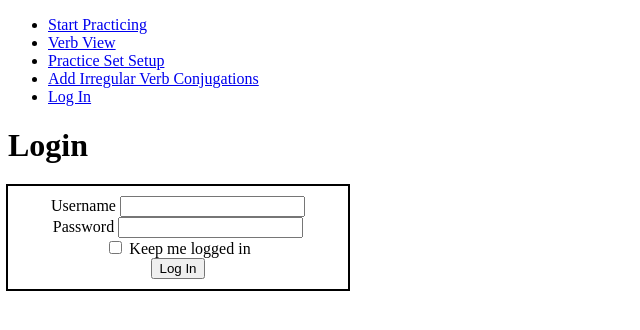
After one commit to thomasalfano/flask-spanish-app, a Flask app: page /auth/login in a window 1280 px wide. The commit adds this page. Shown: the top 330 px of the page, without its empty margins (0-640 px from the left). Run offline with Flask 3, Linux system fonts and the light colour scheme; some libraries are stand-ins or nearby versions.

Commit message:
added user authentication stuff

```diff
--- a/app/__init__.py
+++ b/app/__init__.py
@@ -3,10 +3,16 @@ import os
 from flask import Flask, render_template
 from flask_bootstrap import Bootstrap
 from flask_sqlalchemy import SQLAlchemy
+from flask_migrate import Migrate
+from  flask_login import LoginManager
 from config import config
 
 bootstrap = Bootstrap()
 db = SQLAlchemy()
+migrate = Migrate()
+
+login_manager = LoginManager()
+login_manager.login_view = 'auth.login'
 
 
 def create_app():
@@ -19,8 +25,13 @@ def create_app():
 
     bootstrap.init_app(app)
     db.init_app(app)
+    migrate.init_app(app, db)
+    login_manager.init_app(app)
 
     from .main import main as main_blueprint
     app.register_blueprint(main_blueprint)
 
+    from .auth import auth as auth_blueprint
+    app.register_blueprint(auth_blueprint, url_prefix='/auth')
+
     return app
--- /dev/null
+++ b/app/auth/__init__.py
@@ -0,0 +1,5 @@
+from flask import Blueprint
+
+auth = Blueprint('auth', __name__)
+
+from . import views
--- /dev/null
+++ b/app/auth/forms.py
@@ -0,0 +1,10 @@
+from flask_wtf import FlaskForm
+from wtforms import StringField, PasswordField, BooleanField, SubmitField
+from wtforms.validators import DataRequired, Length
+
+
+class LoginForm(FlaskForm):
+    username = StringField('Username', validators=[DataRequired()])
+    password = PasswordField('Password', validators=[DataRequired()])
+    remember_me = BooleanField('Keep me logged in')
+    submit = SubmitField('Log In')
--- /dev/null
+++ b/app/auth/views.py
@@ -0,0 +1,28 @@
+from flask import render_template, redirect, request, url_for, flash
+from flask_login import login_user, logout_user, login_required
+from . import auth
+from ..models import User
+from .forms import LoginForm
+
+
+@auth.route('/login', methods=['GET', 'POST'])
+def login():
+    form = LoginForm()
+    if form.validate_on_submit():
+        user = User.query.filter_by(username=form.username.data.lower()).first()
+        if user is not None and user.verify_password(form.password.data):
+            login_user(user, form.remember_me.data)
+            next = request.args.get('next')
+            if next is None or not next.startswith('/'):
+                next = url_for('main.index')
+            return redirect(next)
+        flash('Invalid username or password.')
+    return render_template('auth/login.html', form=form)
+
+
+@auth.route('/logout')
+@login_required
+def logout():
+    logout_user()
+    flash('You have been logged out.')
+    return redirect(url_for('main.index'))
--- /dev/null
+++ b/app/templates/auth/login.html
@@ -0,0 +1,13 @@
+{% extends "base.html" %}
+{% import "bootstrap/wtf.html" as wtf %}
+
+{% block title %}Flasky - Login{% endblock %}
+
+{% block content %}
+<div>
+    <h1>Login</h1>
+</div>
+<div>
+    {{ wtf.quick_form(form) }}
+</div>
+{% endblock %}
--- a/app/templates/base.html
+++ b/app/templates/base.html
@@ -12,6 +12,11 @@
             <li><a href="{{ url_for('main.verb_view') }}">Verb View</a></li>
             <li><a href="{{ url_for('main.setup') }}">Practice Set Setup</a></li>
             <li><a href="{{ url_for('main.add_irregular') }}">Add Irregular Verb Conjugations</a></li>
+            {% if current_user.is_authenticated %}
+                <li><a href="{{ url_for('auth.logout') }}">Log Out</a></li>
+            {% else %}
+                <li><a href="{{ url_for('auth.login') }}">Log In</a></li>
+            {% endif %}
 
         </ul>
     </nav>
--- a/flasky.py
+++ b/flasky.py
@@ -5,7 +5,6 @@ from app.models import Subject, Tense, Form, Verb, SetVerbs, SetTenses, SetSubje
 from flask_migrate import Migrate
 
 app = create_app()
-migrate = Migrate(app, db)
 
 
 @app.shell_context_processor
--- a/requirements.txt
+++ b/requirements.txt
@@ -3,3 +3,5 @@ flask_sqlalchemy==3.0.3
 flask_wtf==1.1.1
 WTForms==3.0.1
 psycopg2
+werkzeug
+itsdangerous
```
Also changed, not shown: app/models.py (+29 -1 lines), migrations/versions/41bb2cdb17ec_.py (added, +39 -0 lines).
